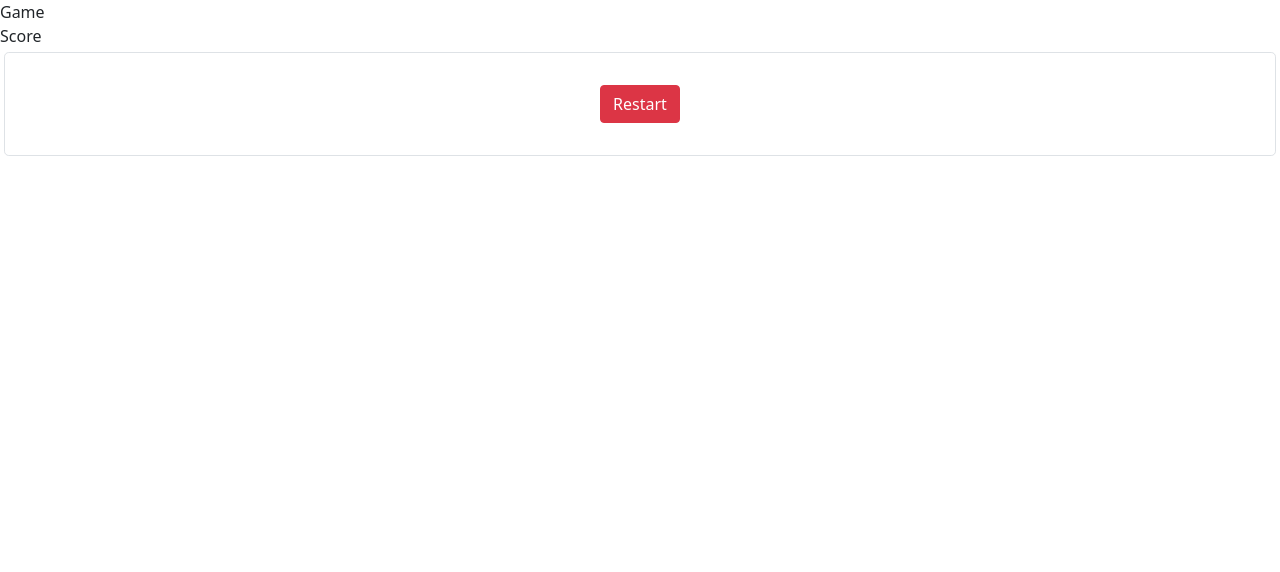
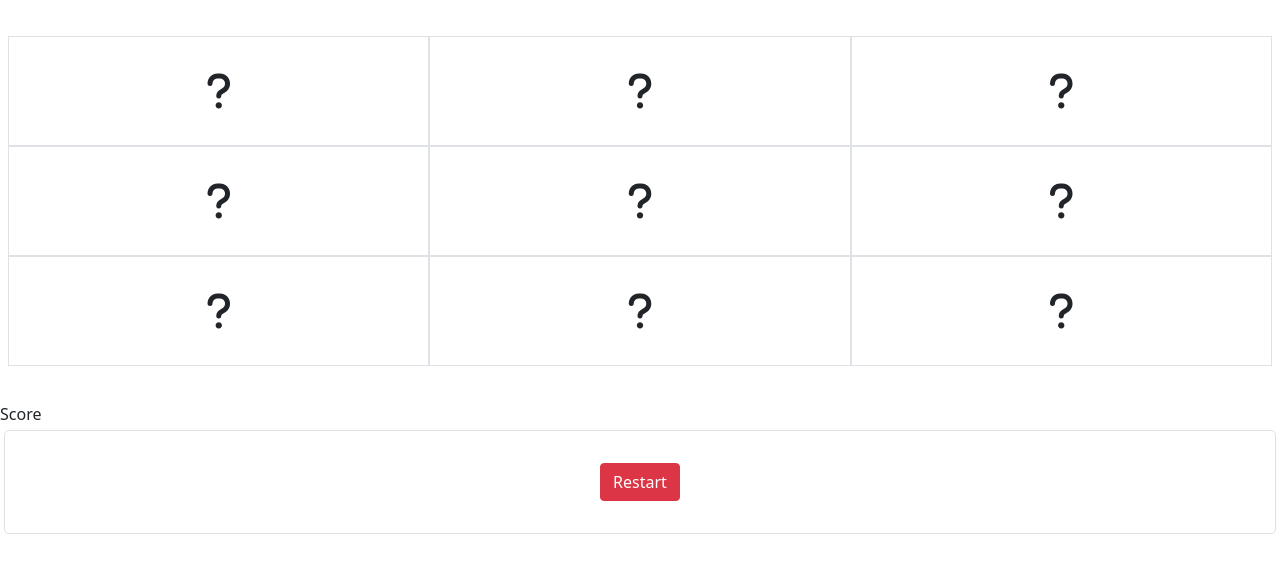
Before and after one commit to surajverma2587/401-find-the-bunny, a plain HTML site: page index.html in a window 1280 px wide. Both pictures are taken after a click on the button "Start". Drawn offline with nearby package versions, Linux system fonts and the light colour scheme.

Commit message:
build game grid

```diff
--- a/assets/js/index.js
+++ b/assets/js/index.js
@@ -1,14 +1,42 @@
 const startGameBtn = document.getElementById("start-game-btn");
+
+const constructGame = (length) => {
+  const gameDiv = document.createElement("div");
+  gameDiv.setAttribute("class", "jumbotron m-1");
+
+  for (let row = 0; row < length; row++) {
+    // build row
+    const rowDiv = document.createElement("div");
+    rowDiv.setAttribute("class", "row");
+
+    for (let col = 0; col < 3; col++) {
+      // build col
+      const colDiv = document.createElement("div");
+      colDiv.setAttribute("class", "col border text-center p-4 fs-1");
+
+      const icon = document.createElement("i");
+      icon.setAttribute("class", "fa-solid fa-question");
+
+      colDiv.append(icon);
+
+      rowDiv.append(colDiv);
+    }
+
+    gameDiv.append(rowDiv);
+  }
+
+  return gameDiv;
+};
 
 const renderGameContainer = () => {
   const gameContainerDiv = document.createElement("div");
 
-  const gameDiv = document.createElement("div");
   const scoreDiv = document.createElement("div");
   const controlDiv = document.createElement("div");
 
-  gameDiv.textContent = "Game";
   scoreDiv.textContent = "Score";
+
+  const gameDiv = constructGame(3);
 
   controlDiv.setAttribute("class", "jumbotron text-center border m-1");
   const restartBtn = document.createElement("button");
--- a/index.html
+++ b/index.html
@@ -8,6 +8,13 @@
       rel="stylesheet"
       integrity="sha384-EVSTQN3/azprG1Anm3QDgpJLIm9Nao0Yz1ztcQTwFspd3yD65VohhpuuCOmLASjC"
       crossorigin="anonymous"
+    />
+    <link
+      rel="stylesheet"
+      href="https://cdnjs.cloudflare.com/ajax/libs/font-awesome/6.4.2/css/all.min.css"
+      integrity="sha512-z3gLpd7yknf1YoNbCzqRKc4qyor8gaKU1qmn+CShxbuBusANI9QpRohGBreCFkKxLhei6S9CQXFEbbKuqLg0DA=="
+      crossorigin="anonymous"
+      referrerpolicy="no-referrer"
     />
     <link rel="stylesheet" href="./assets/css/styles.css" />
     <title>Find the Bunny | Home</title>
```
